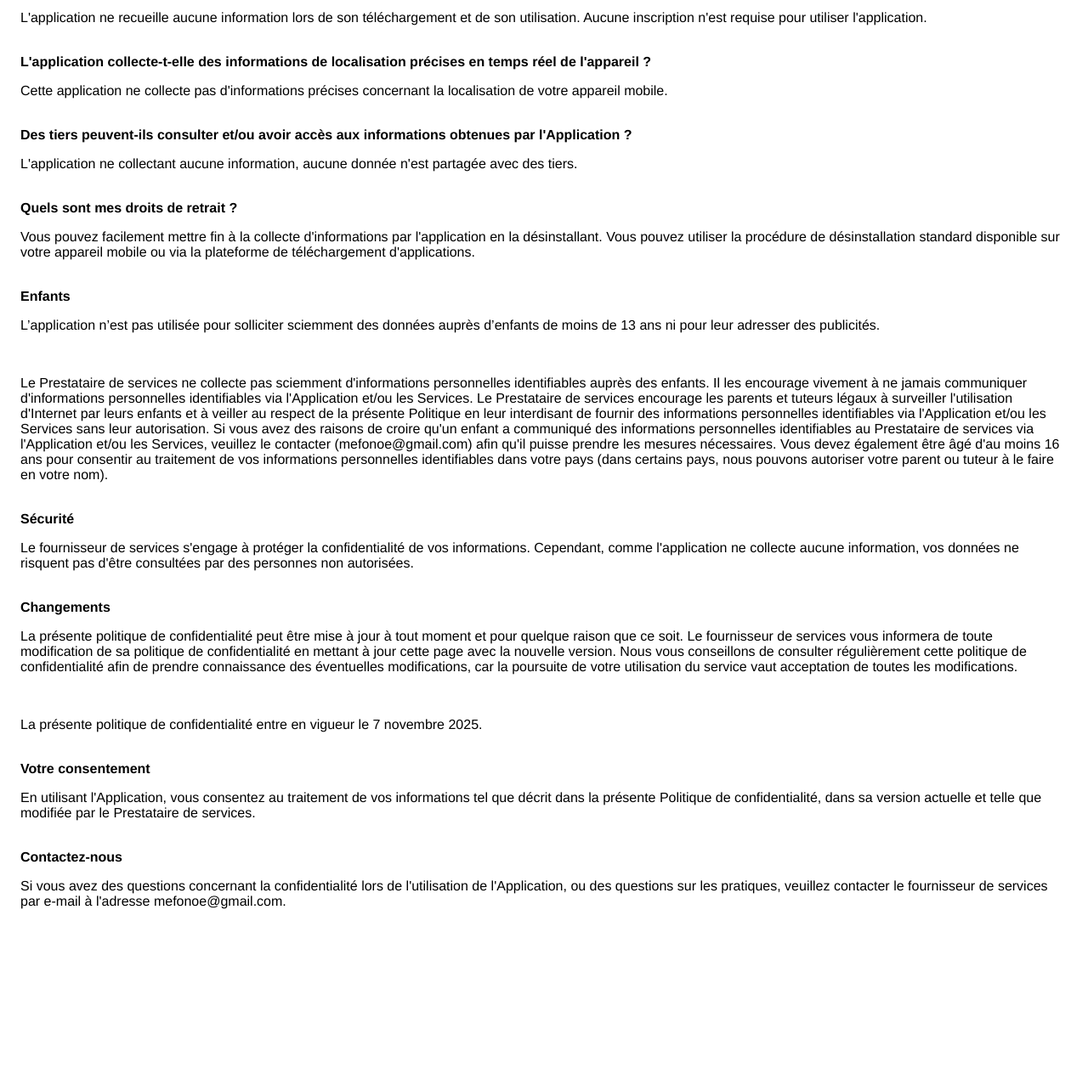
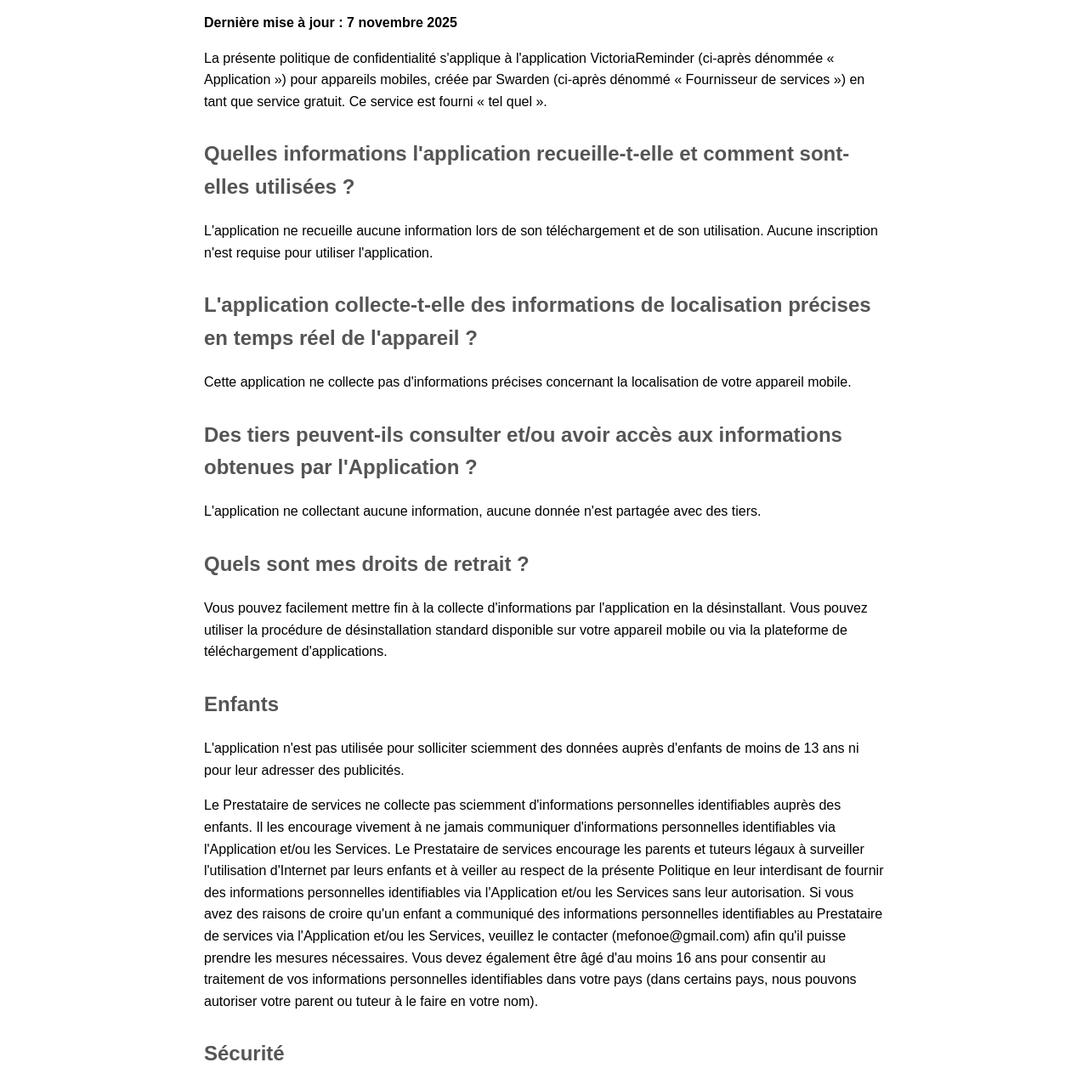
Before and after one commit to Swardren/victoriareminder-privacy, a plain HTML site: page index.html in a window 1280 px wide. Shown: the part 150-1427 px from the top of the page at 85% size. Before the commit the page ends 1260 px from the top, so only its background shows below. Drawn offline with Linux system fonts and the light colour scheme.

Commit message:
Update index.html

```diff
--- a/index.html
+++ b/index.html
@@ -1,73 +1,48 @@
 <!DOCTYPE html>
-    <html>
-    <head>
-      <meta charset='utf-8'>
-      <meta name='viewport' content='width=device-width'>
-      <title><font dir="auto" style="vertical-align: inherit;"><font dir="auto" style="vertical-align: inherit;">politique de confidentialité</font></font></title>
-      <style> body { font-family: 'Helvetica Neue', Helvetica, Arial, sans-serif; padding:1em; } </style>
-    </head>
+<html lang="fr">
+<head>
+    <meta charset="UTF-8">
+    <meta name="viewport" content="width=device-width, initial-scale=1.0">
+    <title>Politique de Confidentialité - VictoriaReminder</title>
+    <style>
+        body { font-family: Arial, sans-serif; max-width: 800px; margin: 50px auto; padding: 20px; line-height: 1.6; }
+        h1 { color: #333; }
+        h2 { color: #555; margin-top: 30px; }
+    </style>
+</head>
+<body>
+    <h1>Politique de Confidentialité</h1>
+    <p><strong>Dernière mise à jour : 7 novembre 2025</strong></p>
 
-    <body>
-    <strong><font dir="auto" style="vertical-align: inherit;"><font dir="auto" style="vertical-align: inherit;">politique de confidentialité</font></font></strong>
-    <p><font dir="auto" style="vertical-align: inherit;"><font dir="auto" style="vertical-align: inherit;">
-        La présente politique de confidentialité s'applique à l'application VictoriaReminder (ci-après dénommée «&nbsp;Application&nbsp;»)
-        pour appareils mobiles, créée par Swarden (ci-après dénommé «&nbsp;Fournisseur de services&nbsp;») en tant que service gratuit.
-        Ce service est fourni «&nbsp;tel quel&nbsp;».</font></font></p>
-    <br><strong><font dir="auto" style="vertical-align: inherit;"><font dir="auto" style="vertical-align: inherit;">
-        Quelles informations l'application recueille-t-elle et comment sont-elles utilisées&nbsp;?</font></font></strong>
-    <p><font dir="auto" style="vertical-align: inherit;"><font dir="auto" style="vertical-align: inherit;">
-        L'application ne recueille aucune information lors de son téléchargement et de son utilisation.
-        Aucune inscription n'est requise pour utiliser l'application.</font></font></p>
-    <br><strong><font dir="auto" style="vertical-align: inherit;"><font dir="auto" style="vertical-align: inherit;">
-        L'application collecte-t-elle des informations de localisation précises en temps réel de l'appareil&nbsp;?</font></font></strong>
-    <p><font dir="auto" style="vertical-align: inherit;"><font dir="auto" style="vertical-align: inherit;">
-        Cette application ne collecte pas d'informations précises concernant la localisation de votre appareil mobile.</font></font></p>
-    <br><strong><font dir="auto" style="vertical-align: inherit;"><font dir="auto" style="vertical-align: inherit;">
-        Des tiers peuvent-ils consulter et/ou avoir accès aux informations obtenues par l'Application&nbsp;?</font></font></strong>
-    <p><font dir="auto" style="vertical-align: inherit;"><font dir="auto" style="vertical-align: inherit;">
-        L'application ne collectant aucune information, aucune donnée n'est partagée avec des tiers.</font></font></p>
-    <br><strong><font dir="auto" style="vertical-align: inherit;"><font dir="auto" style="vertical-align: inherit;">
-        Quels sont mes droits de retrait&nbsp;?</font></font></strong>
-    <p><font dir="auto" style="vertical-align: inherit;"><font dir="auto" style="vertical-align: inherit;">
-        Vous pouvez facilement mettre fin à la collecte d'informations par l'application en la désinstallant.
-        Vous pouvez utiliser la procédure de désinstallation standard disponible sur votre appareil mobile
-        ou via la plateforme de téléchargement d'applications.</font></font></p>
-    <br><strong><font dir="auto" style="vertical-align: inherit;"><font dir="auto" style="vertical-align: inherit;">
-        Enfants</font></font></strong>
-    <p><font dir="auto" style="vertical-align: inherit;"><font dir="auto" style="vertical-align: inherit;">
-        L’application n’est pas utilisée pour solliciter sciemment des données auprès d’enfants de moins de 13 ans ni pour leur adresser des publicités.</font></font></p>
-    <br><p><font dir="auto" style="vertical-align: inherit;"><font dir="auto" style="vertical-align: inherit;">
-        Le Prestataire de services ne collecte pas sciemment d'informations personnelles identifiables auprès des enfants.
-        Il les encourage vivement à ne jamais communiquer d'informations personnelles identifiables via l'Application et/ou les Services.
-        Le Prestataire de services encourage les parents et tuteurs légaux à surveiller l'utilisation d'Internet par leurs enfants et à veiller
-        au respect de la présente Politique en leur interdisant de fournir des informations personnelles identifiables via l'Application et/ou les Services
-        sans leur autorisation. Si vous avez des raisons de croire qu'un enfant a communiqué des informations personnelles identifiables au Prestataire de services
-        via l'Application et/ou les Services, veuillez le contacter (mefonoe@gmail.com) afin qu'il puisse prendre les mesures nécessaires. Vous devez également être
-        âgé d'au moins 16 ans pour consentir au traitement de vos informations personnelles identifiables dans votre pays (dans certains pays, nous pouvons autoriser
-        votre parent ou tuteur à le faire en votre nom).</font></font></p>
-    <br><strong><font dir="auto" style="vertical-align: inherit;"><font dir="auto" style="vertical-align: inherit;">
-        Sécurité</font></font></strong>
-    <p><font dir="auto" style="vertical-align: inherit;"><font dir="auto" style="vertical-align: inherit;">
-        Le fournisseur de services s'engage à protéger la confidentialité de vos informations. Cependant, comme
-        l'application ne collecte aucune information, vos données ne risquent pas d'être consultées par des personnes non autorisées.</font></font></p>
-    <br><strong><font dir="auto" style="vertical-align: inherit;"><font dir="auto" style="vertical-align: inherit;">
-        Changements</font></font></strong>
-    <p><font dir="auto" style="vertical-align: inherit;"><font dir="auto" style="vertical-align: inherit;">
-        La présente politique de confidentialité peut être mise à jour à tout moment et pour quelque raison que ce soit.
-        Le fournisseur de services vous informera de toute modification de sa politique de confidentialité en mettant à jour cette page avec la nouvelle version.
-        Nous vous conseillons de consulter régulièrement cette politique de confidentialité afin de prendre connaissance des éventuelles modifications,
-        car la poursuite de votre utilisation du service vaut acceptation de toutes les modifications.</font></font></p>
-    <br><p><font dir="auto" style="vertical-align: inherit;"><font dir="auto" style="vertical-align: inherit;">
-        La présente politique de confidentialité entre en vigueur le 7 novembre 2025.</font></font></p>
-    <br><strong><font dir="auto" style="vertical-align: inherit;"><font dir="auto" style="vertical-align: inherit;">
-        Votre consentement</font></font></strong>
-    <p><font dir="auto" style="vertical-align: inherit;"><font dir="auto" style="vertical-align: inherit;">
-        En utilisant l'Application, vous consentez au traitement de vos informations tel que décrit dans la présente Politique de confidentialité,
-        dans sa version actuelle et telle que modifiée par le Prestataire de services.</font></font></p>
-    <br><strong><font dir="auto" style="vertical-align: inherit;"><font dir="auto" style="vertical-align: inherit;">
-        Contactez-nous</font></font></strong>
-    <p><font dir="auto" style="vertical-align: inherit;"><font dir="auto" style="vertical-align: inherit;">
-        Si vous avez des questions concernant la confidentialité lors de l'utilisation de l'Application, ou des questions sur les pratiques,
-        veuillez contacter le fournisseur de services par e-mail à l'adresse mefonoe@gmail.com.</font></font></p>
-    </body>
-    </html>
+    <p>La présente politique de confidentialité s'applique à l'application VictoriaReminder (ci-après dénommée « Application ») pour appareils mobiles, créée par Swarden (ci-après dénommé « Fournisseur de services ») en tant que service gratuit. Ce service est fourni « tel quel ».</p>
+
+    <h2>Quelles informations l'application recueille-t-elle et comment sont-elles utilisées ?</h2>
+    <p>L'application ne recueille aucune information lors de son téléchargement et de son utilisation. Aucune inscription n'est requise pour utiliser l'application.</p>
+
+    <h2>L'application collecte-t-elle des informations de localisation précises en temps réel de l'appareil ?</h2>
+    <p>Cette application ne collecte pas d'informations précises concernant la localisation de votre appareil mobile.</p>
+
+    <h2>Des tiers peuvent-ils consulter et/ou avoir accès aux informations obtenues par l'Application ?</h2>
+    <p>L'application ne collectant aucune information, aucune donnée n'est partagée avec des tiers.</p>
+
+    <h2>Quels sont mes droits de retrait ?</h2>
+    <p>Vous pouvez facilement mettre fin à la collecte d'informations par l'application en la désinstallant. Vous pouvez utiliser la procédure de désinstallation standard disponible sur votre appareil mobile ou via la plateforme de téléchargement d'applications.</p>
+
+    <h2>Enfants</h2>
+    <p>L'application n'est pas utilisée pour solliciter sciemment des données auprès d'enfants de moins de 13 ans ni pour leur adresser des publicités.</p>
+    <p>Le Prestataire de services ne collecte pas sciemment d'informations personnelles identifiables auprès des enfants. Il les encourage vivement à ne jamais communiquer d'informations personnelles identifiables via l'Application et/ou les Services. Le Prestataire de services encourage les parents et tuteurs légaux à surveiller l'utilisation d'Internet par leurs enfants et à veiller au respect de la présente Politique en leur interdisant de fournir des informations personnelles identifiables via l'Application et/ou les Services sans leur autorisation. Si vous avez des raisons de croire qu'un enfant a communiqué des informations personnelles identifiables au Prestataire de services via l'Application et/ou les Services, veuillez le contacter (mefonoe@gmail.com) afin qu'il puisse prendre les mesures nécessaires. Vous devez également être âgé d'au moins 16 ans pour consentir au traitement de vos informations personnelles identifiables dans votre pays (dans certains pays, nous pouvons autoriser votre parent ou tuteur à le faire en votre nom).</p>
+
+    <h2>Sécurité</h2>
+    <p>Le fournisseur de services s'engage à protéger la confidentialité de vos informations. Cependant, comme l'application ne collecte aucune information, vos données ne risquent pas d'être consultées par des personnes non autorisées.</p>
+
+    <h2>Changements</h2>
+    <p>La présente politique de confidentialité peut être mise à jour à tout moment et pour quelque raison que ce soit. Le fournisseur de services vous informera de toute modification de sa politique de confidentialité en mettant à jour cette page avec la nouvelle version. Nous vous conseillons de consulter régulièrement cette politique de confidentialité afin de prendre connaissance des éventuelles modifications, car la poursuite de votre utilisation du service vaut acceptation de toutes les modifications.</p>
+    <p>La présente politique de confidentialité entre en vigueur le 7 novembre 2025.</p>
+
+    <h2>Votre consentement</h2>
+    <p>En utilisant l'Application, vous consentez au traitement de vos informations tel que décrit dans la présente Politique de confidentialité, dans sa version actuelle et telle que modifiée par le Prestataire de services.</p>
+
+    <h2>Contactez-nous</h2>
+    <p>Si vous avez des questions concernant la confidentialité lors de l'utilisation de l'Application, ou des questions sur les pratiques, veuillez contacter le fournisseur de services par e-mail à l'adresse <a href="mailto:mefonoe@gmail.com">mefonoe@gmail.com</a>.</p>
+</body>
+</html>
```
